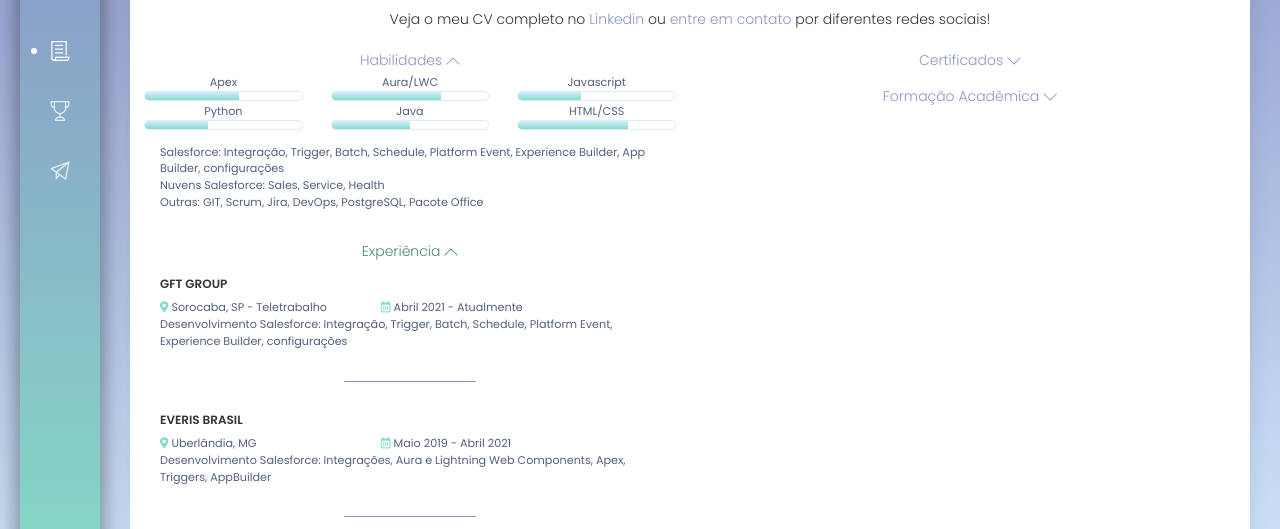
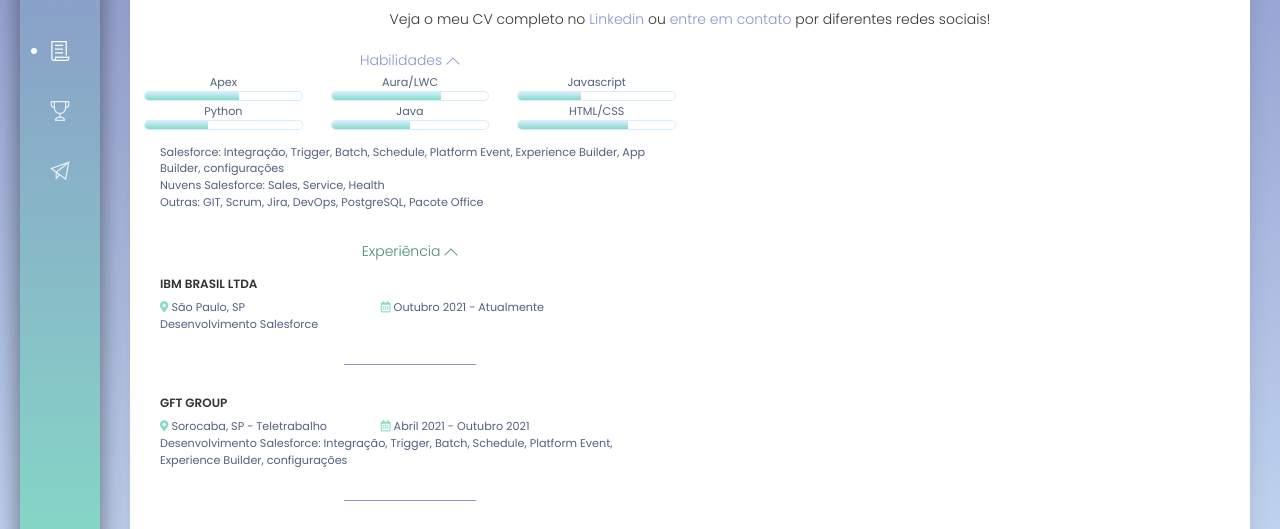
Before and after one commit to bellatannus/bellatannus.github.io, a plain HTML site: page cv.html in a window 1280 px wide. Both pictures are taken after a click on the link "Experiência". Shown: the part 196-725 px from the top of the page. Drawn offline with nearby package versions, Linux system fonts and the light colour scheme; some packages are replaced by stand-ins of ours.

Commit message:
Update cv.html

```diff
--- a/cv.html
+++ b/cv.html
@@ -207,13 +207,27 @@
                     </div>
                     <div id="experiencia" class="collapse" role="tabpanel" aria-labelledby="headingTwo">
                       <div class="card-body text-left">
+                        <h6>IBM Brasil LTDA</h6>
+                        <div class="row">
+                          <div class="col-sm-5">
+                            <h7><i class="fas fa-map-marker-alt"></i> São Paulo, SP </h7>
+                          </div>
+                          <div class="col-sm-7">
+                            <h7><i class="far fa-calendar-alt"></i> Outubro 2021 - Atualmente</h7>
+                          </div>
+                        </div>
+                        <h8>Desenvolvimento Salesforce</h8>
+                      </div>
+                      <hr class="solid">
+                    <div id="experiencia" class="collapse" role="tabpanel" aria-labelledby="headingTwo">
+                      <div class="card-body text-left">
                         <h6>GFT Group</h6>
                         <div class="row">
                           <div class="col-sm-5">
                             <h7><i class="fas fa-map-marker-alt"></i> Sorocaba, SP - Teletrabalho </h7>
                           </div>
                           <div class="col-sm-7">
-                            <h7><i class="far fa-calendar-alt"></i> Abril 2021 - Atualmente</h7>
+                            <h7><i class="far fa-calendar-alt"></i> Abril 2021 - Outubro 2021</h7>
                           </div>
                         </div>
                         <h8>Desenvolvimento Salesforce: Integração, Trigger, Batch, Schedule, Platform Event, Experience Builder, configurações </h8>
```
